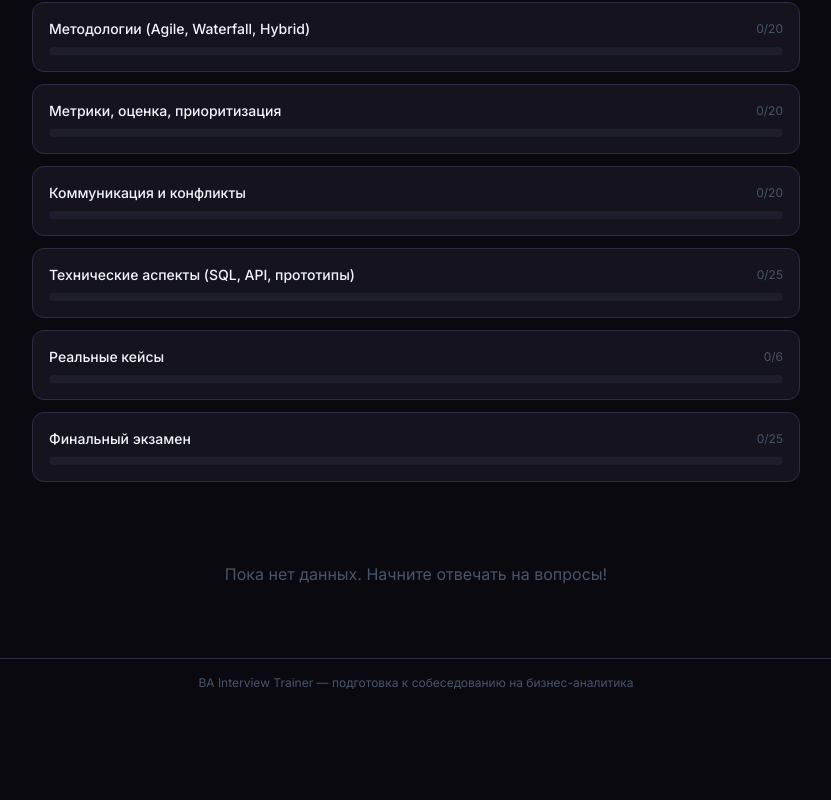
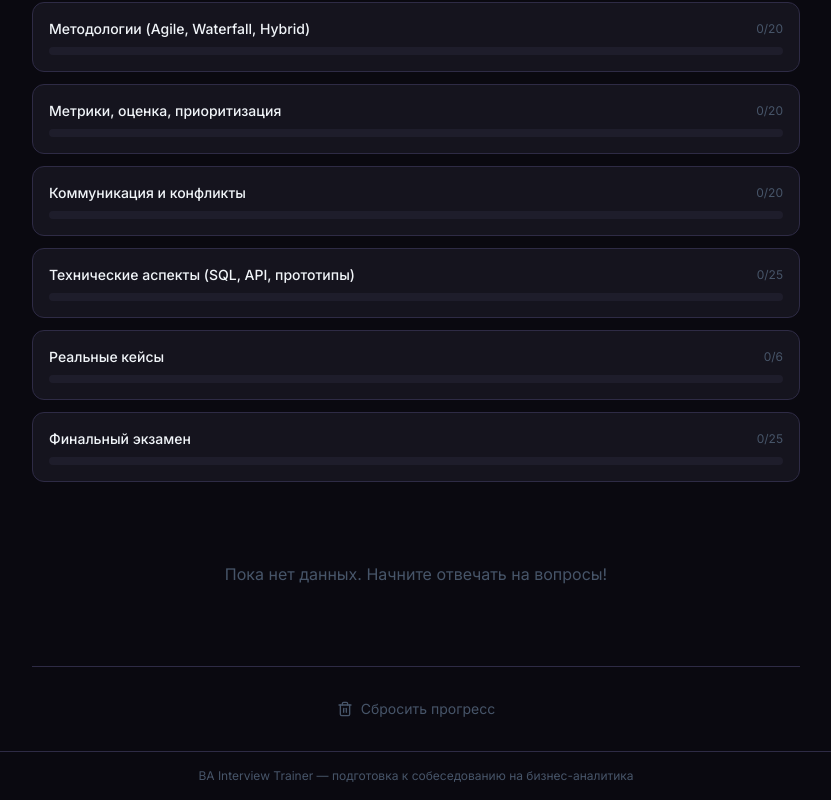
Before and after one commit to solomonczyk/bi-trainer-local, a React (Vite) app: page /report in a window 1280 px wide. Shown: the part 803-1603 px from the top of the page, without its empty margins (224-1055 px from the left). Before the commit the page ends 1510 px from the top, so only its background shows below. Built offline with nearby package versions, Linux system fonts and the light colour scheme.

Commit message:
feat: add 'Reset Progress' button with confirmation in Report page

```diff
--- a/src/pages/ReportPage.tsx
+++ b/src/pages/ReportPage.tsx
@@ -1,9 +1,11 @@
 import { Link } from 'react-router-dom';
-import { ArrowLeft, BarChart3, Award, Target, TrendingUp } from 'lucide-react';
+import { ArrowLeft, BarChart3, Award, Target, TrendingUp, Trash2 } from 'lucide-react';
+import { useState } from 'react';
 import { useProgressStore } from '../store/useProgressStore';
 import modules from '../data/modules.json';
 
 export default function ReportPage() {
+  const [showConfirm, setShowConfirm] = useState(false);
   const answers = useProgressStore((s) => s.answers);
   const diagnosticsResult = useProgressStore((s) => s.diagnosticsResult);
   const examResult = useProgressStore((s) => s.examResult);
@@ -149,6 +151,48 @@ export default function ReportPage() {
           Пока нет данных. Начните отвечать на вопросы!
         </div>
       )}
+
+      {/* Reset progress */}
+      <div className="border-t border-border pt-6 text-center">
+        {showConfirm ? (
+          <div className="p-4 rounded-xl bg-error/5 border border-error/20">
+            <p className="text-text-primary font-medium mb-3">
+              Вы уверены, что хотите сбросить весь прогресс?
+            </p>
+            <p className="text-text-secondary text-sm mb-4">
+              Все ответы, XP, результаты диагностики и экзамена будут удалены. Это действие необратимо.
+            </p>
+            <div className="flex gap-3 justify-center">
+              <button
+                type="button"
+                onClick={() => setShowConfirm(false)}
+                className="px-6 py-2.5 rounded-xl bg-bg-surface border border-border text-text-primary hover:bg-bg-hover transition-all text-sm"
+              >
+                Отмена
+              </button>
+              <button
+                type="button"
+                onClick={() => {
+                  useProgressStore.getState().resetProgress();
+                  setShowConfirm(false);
+                }}
+                className="px-6 py-2.5 rounded-xl bg-error hover:bg-error/80 text-white font-medium transition-all text-sm"
+              >
+                Сбросить всё
+              </button>
+            </div>
+          </div>
+        ) : (
+          <button
+            type="button"
+            onClick={() => setShowConfirm(true)}
+            className="inline-flex items-center gap-2 px-4 py-2 rounded-lg text-text-muted hover:text-error hover:bg-error/5 transition-all text-sm"
+          >
+            <Trash2 size={16} />
+            Сбросить прогресс
+          </button>
+        )}
+      </div>
     </div>
   );
 }
```
